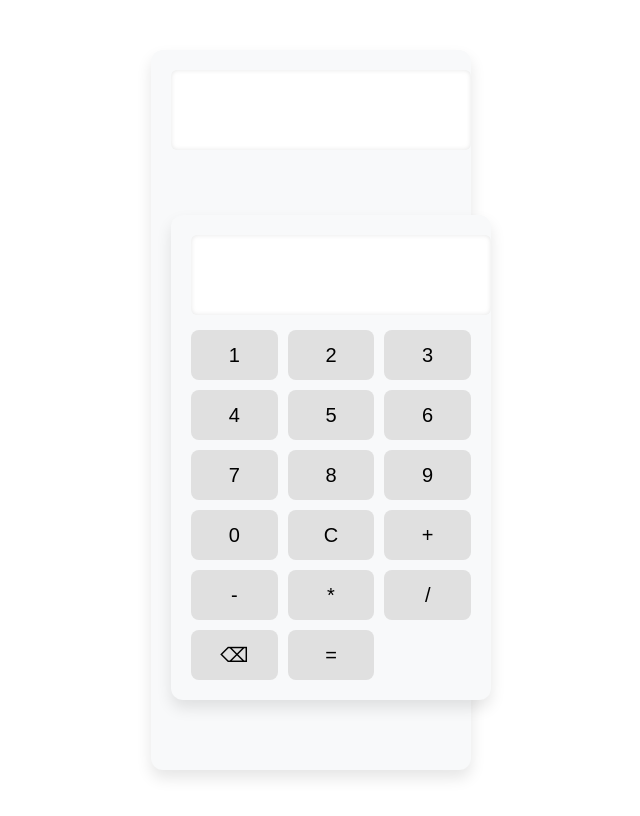
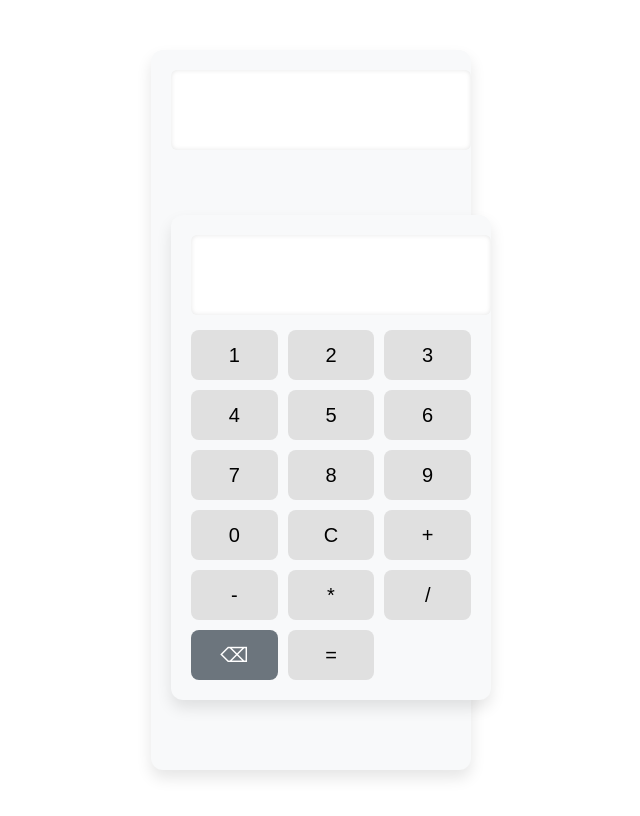
Before and after one commit to kerjarazman08/calculator, a plain HTML site: page index.html in a window 1280 px wide. Shown: the whole page, without its empty margins (329-969 px from the left). Drawn offline with Linux system fonts and the light colour scheme.

Commit message:
Update style.css

```diff
--- a/style.css
+++ b/style.css
@@ -40,6 +40,15 @@ button {
   transition: background 0.2s ease;
 }
 
+button.backspace {
+  background-color: #6c757d;
+  color: white;
+}
+
+button.backspace:hover {
+  background-color: #5a6268;
+}
+
 button:hover {
   background-color: #d5d5d5;
 }
```
